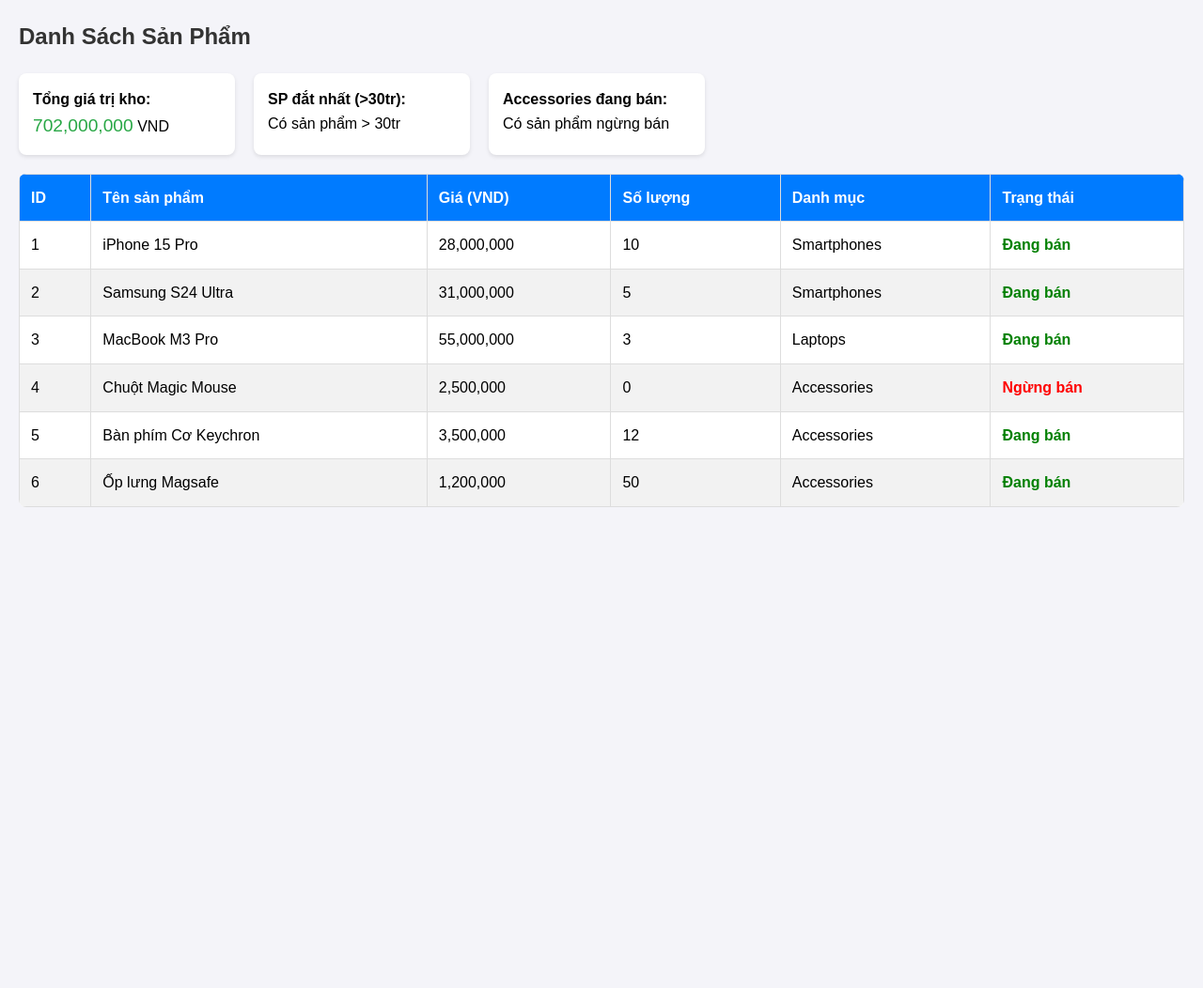
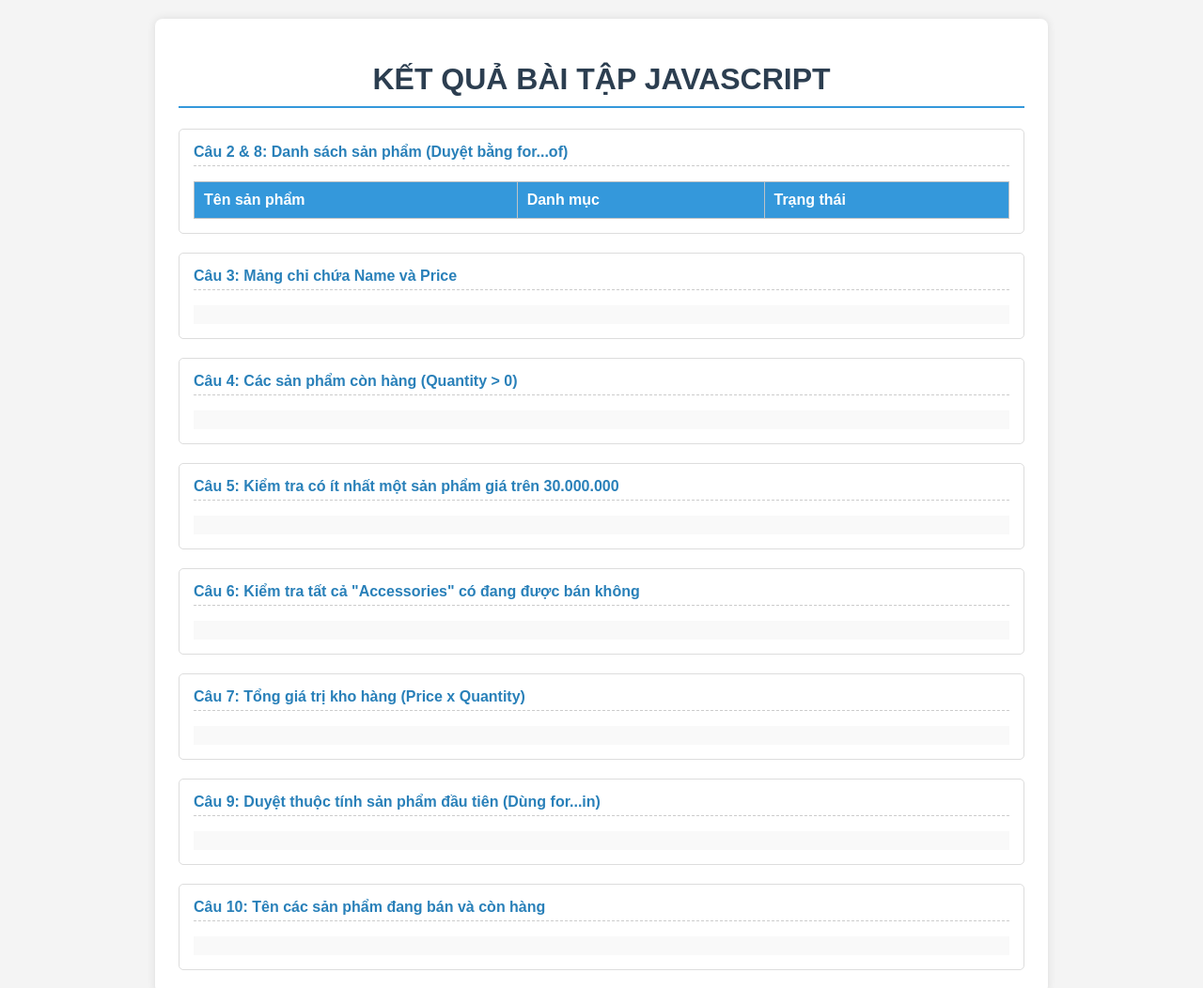
Before and after one commit to BaongocMH/NNPTUD_day2, a plain HTML site: page index.html in a window 1280 px wide. Shown: the whole page at 94% size. Before the commit the page ends 800 px from the top, so only its background shows below. Drawn offline with Linux system fonts and the light colour scheme.

Commit message:
Update title and restructure HTML layout

```diff
--- a/index.html
+++ b/index.html
@@ -2,53 +2,74 @@
 <html lang="vi">
 <head>
     <meta charset="UTF-8">
-    <title>Quản lý Kho Hàng - Portfolio</title>
+    <title>Báo cáo Bài tập NNPTUD - Day 2</title>
     <style>
-        body { font-family: Arial, sans-serif; margin: 20px; line-height: 1.6; background-color: #f4f4f9; }
-        h2 { color: #333; }
-        .stats-container { display: flex; gap: 20px; margin-bottom: 20px; flex-wrap: wrap; }
-        .card { background: white; padding: 15px; border-radius: 8px; box-shadow: 0 2px 4px rgba(0,0,0,0.1); min-width: 200px; }
-        table { width: 100%; border-collapse: collapse; background: white; border-radius: 8px; overflow: hidden; }
-        th, td { border: 1px solid #ddd; padding: 12px; text-align: left; }
-        th { background-color: #007bff; color: white; }
-        tr:nth-child(even) { background-color: #f2f2f2; }
-        .status-on { color: green; font-weight: bold; }
-        .status-off { color: red; font-weight: bold; }
+        body { font-family: Arial, sans-serif; margin: 20px; background-color: #f4f4f4; }
+        .assignment-container { max-width: 900px; margin: auto; background: white; padding: 25px; border-radius: 8px; box-shadow: 0 0 10px rgba(0,0,0,0.1); }
+        h1 { color: #2c3e50; text-align: center; border-bottom: 2px solid #3498db; padding-bottom: 10px; }
+        .question { margin-top: 20px; padding: 15px; border: 1px solid #ddd; border-radius: 5px; }
+        .question h3 { margin-top: 0; color: #2980b9; font-size: 16px; border-bottom: 1px dashed #ccc; padding-bottom: 5px;}
+        .result { background: #f9f9f9; padding: 10px; margin-top: 10px; font-family: 'Courier New', Courier, monospace; word-wrap: break-word; }
+        table { width: 100%; border-collapse: collapse; margin-top: 10px; }
+        th, td { border: 1px solid #bdc3c7; padding: 10px; text-align: left; }
+        th { background-color: #3498db; color: white; }
+        .status-true { color: green; font-weight: bold; }
+        .status-false { color: red; font-weight: bold; }
     </style>
 </head>
 <body>
-    <h2>Danh Sách Sản Phẩm</h2>
+    <div class="assignment-container">
+        <h1>KẾT QUẢ BÀI TẬP JAVASCRIPT</h1>
 
-    <div class="stats-container">
-        <div class="card">
-            <strong>Tổng giá trị kho:</strong> <br>
-            <span id="total-value" style="font-size: 1.2em; color: #28a745;">0</span> VND
-        </div>
-        <div class="card">
-            <strong>SP đắt nhất (>30tr):</strong> <br>
-            <span id="expensive-check">-</span>
-        </div>
-        <div class="card">
-            <strong>Accessories đang bán:</strong> <br>
-            <span id="acc-status">-</span>
-        </div>
-    </div>
-
+        <div class="question">
+            <h3>Câu 2 & 8: Danh sách sản phẩm (Duyệt bằng for...of)</h3>
             <table>
                 <thead>
                     <tr>
-                <th>ID</th>
                         <th>Tên sản phẩm</th>
-                <th>Giá (VND)</th>
-                <th>Số lượng</th>
                         <th>Danh mục</th>
                         <th>Trạng thái</th>
                     </tr>
                 </thead>
-        <tbody id="product-table-body">
-            </tbody>
+                <tbody id="table-c2-c8"></tbody>
             </table>
+        </div>
 
+        <div class="question">
+            <h3>Câu 3: Mảng chỉ chứa Name và Price</h3>
+            <div id="res-c3" class="result"></div>
+        </div>
+
+        <div class="question">
+            <h3>Câu 4: Các sản phẩm còn hàng (Quantity > 0)</h3>
+            <div id="res-c4" class="result"></div>
+        </div>
+
+        <div class="question">
+            <h3>Câu 5: Kiểm tra có ít nhất một sản phẩm giá trên 30.000.000</h3>
+            <div id="res-c5" class="result"></div>
+        </div>
+
+        <div class="question">
+            <h3>Câu 6: Kiểm tra tất cả "Accessories" có đang được bán không</h3>
+            <div id="res-c6" class="result"></div>
+        </div>
+
+        <div class="question">
+            <h3>Câu 7: Tổng giá trị kho hàng (Price x Quantity)</h3>
+            <div id="res-c7" class="result" style="font-weight: bold; color: #e67e22;"></div>
+        </div>
+
+        <div class="question">
+            <h3>Câu 9: Duyệt thuộc tính sản phẩm đầu tiên (Dùng for...in)</h3>
+            <div id="res-c9" class="result"></div>
+        </div>
+
+        <div class="question">
+            <h3>Câu 10: Tên các sản phẩm đang bán và còn hàng</h3>
+            <div id="res-c10" class="result" style="color: #27ae60; font-weight: bold;"></div>
+        </div>
+    </div>
     <script src="main.js"></script>
 </body>
 </html>
```
Lines whose indentation alone changed are shown as unchanged.
